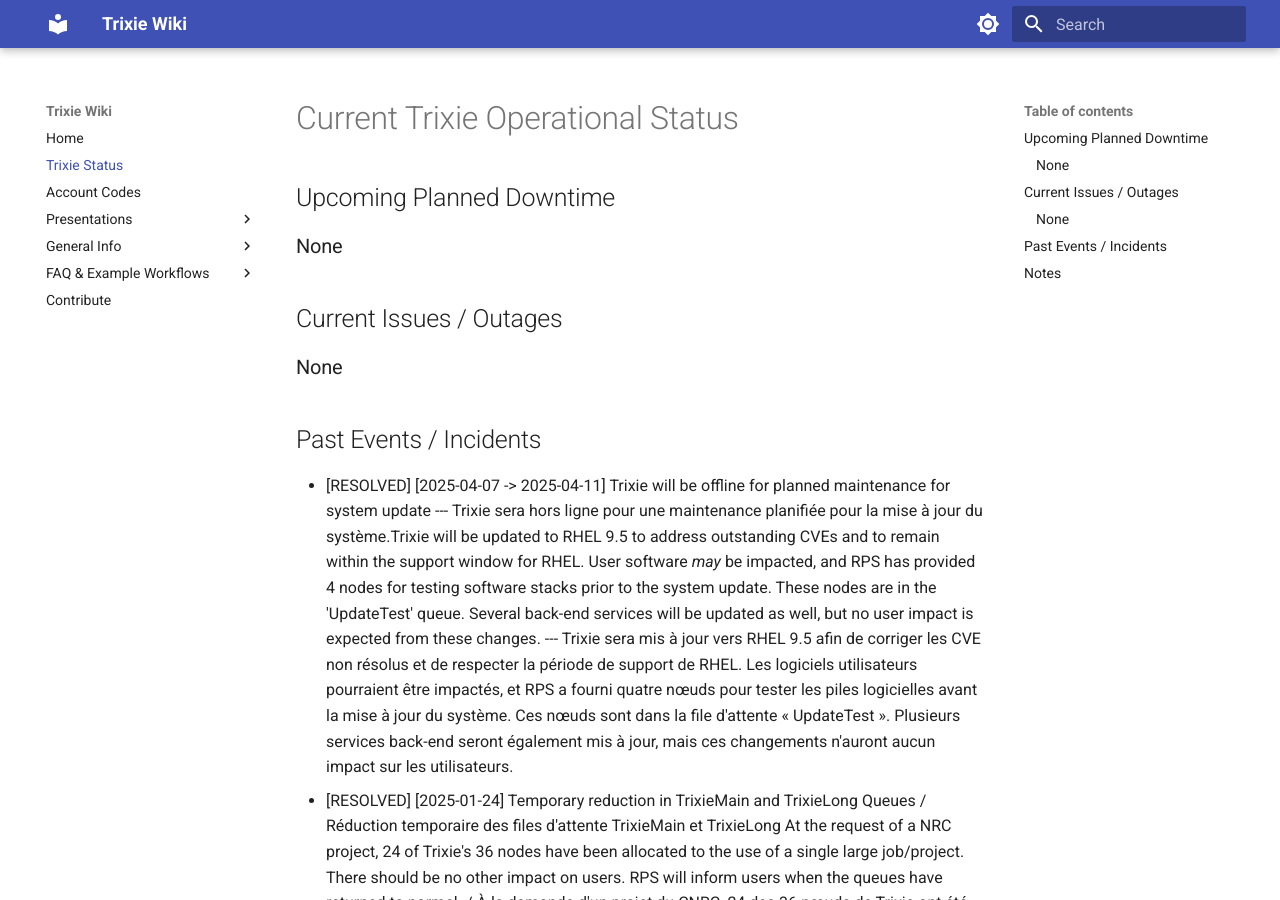
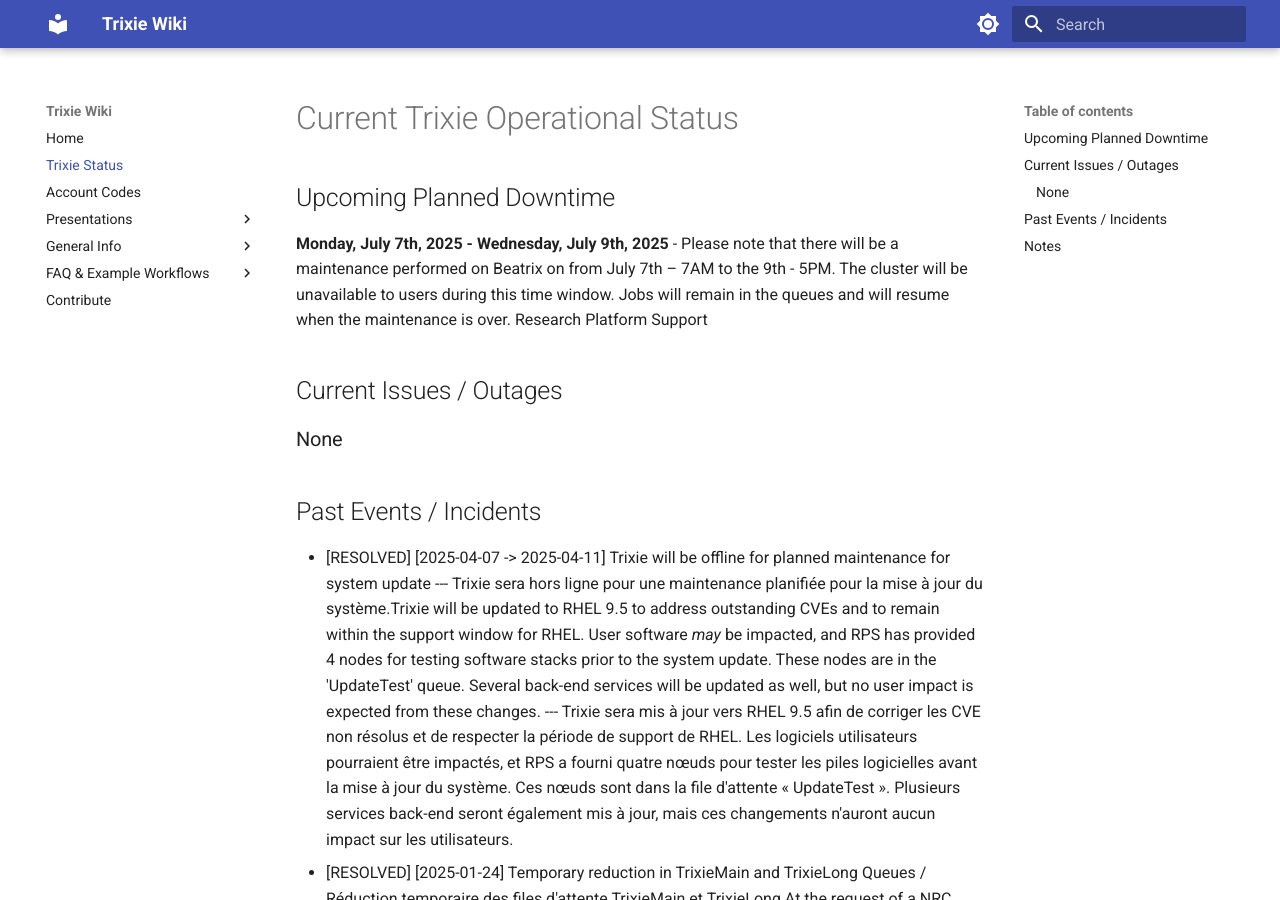
Before and after one commit to ai4d-iasc/trixie, an MkDocs documentation site: the page built from docs/Trixie-Status.md, in a window 1280 px wide and 900 px high. Built offline with MkDocs 1.6.1 and Material for MkDocs 9.7.7, drawn with Linux system fonts in a browser that asks for light colours.

Commit message:
Docs: Updated the staus pages

```diff
--- a/docs/Trixie-Status.md
+++ b/docs/Trixie-Status.md
@@ -2,7 +2,10 @@
 
 ## Upcoming Planned Downtime
 
-### None
+**Monday, July 7th, 2025 - Wednesday, July 9th, 2025** - Please note that there will be a
+maintenance performed on Beatrix on from July 7th – 7AM to the 9th - 5PM. The cluster will be
+unavailable to users during this time window. Jobs will remain in the queues and will resume when
+the maintenance is over. Research Platform Support
 
 ## Current Issues / Outages
 
```
Also changed, not shown: docs/index.md (+1 -5 lines).
